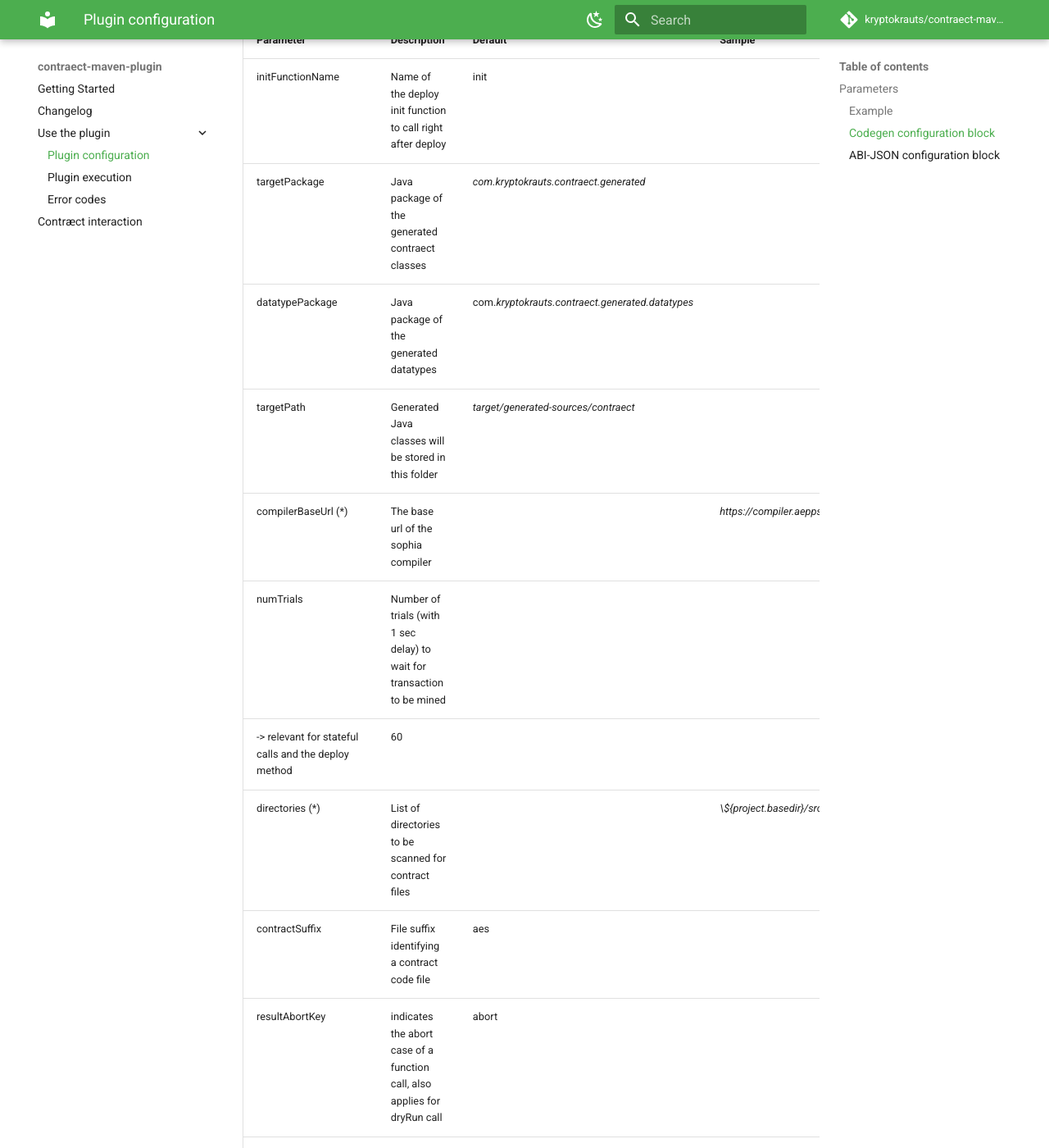
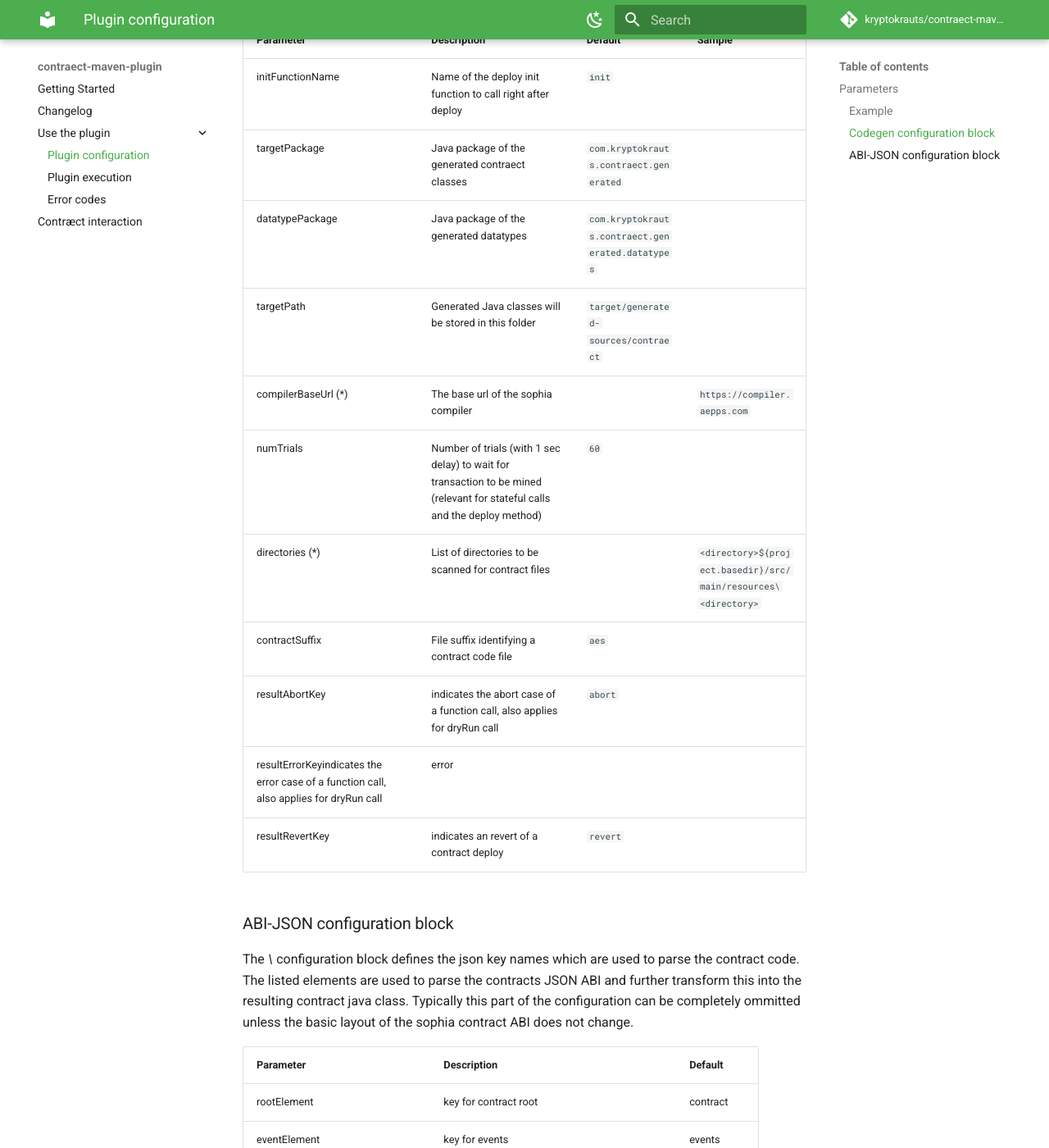
Before and after one commit to kryptokrauts/contraect-maven-plugin, an MkDocs documentation site: the page built from docs/use-the-plugin/plugin-configuration.md, in a window 1280 px wide and 1400 px high, scrolled down 948 px. Shown: the whole window at 82% size. Built offline with MkDocs 1.6.1 and Material for MkDocs 9.7.7, drawn with Linux system fonts in a browser that asks for light colours; comment, search, counter and statistics services are not loaded.

Commit message:
Update docs/use-the-plugin/plugin-configuration.md
Co-authored-by: Marco Walz <8124114+marc0olo@users.noreply.github.com>

```diff
--- a/docs/use-the-plugin/plugin-configuration.md
+++ b/docs/use-the-plugin/plugin-configuration.md
@@ -33,18 +33,17 @@ The `<codegen>` configuration block contains the general parameters for the plug
 
 | Parameter                                                                               | Description                                                               | Default                                          | Sample                                                          |
 | --------------------------------------------------------------------------------------- | ------------------------------------------------------------------------- | ------------------------------------------------ | --------------------------------------------------------------- |
-| initFunctionName                                                                        | Name of the deploy init function to call right after deploy               | init                                             |                                                                 |
-| targetPackage                                                                           | Java package of the generated contraect classes                           | *com.kryptokrauts.contraect.generated*           |                                                                 |
-| datatypePackage                                                                         | Java package of the generated datatypes                                   | com.*kryptokrauts.contraect.generated.datatypes* |                                                                 |
-| targetPath                                                                              | Generated Java classes will be stored in this folder                      | *target/generated-sources/contraect*             |                                                                 |
-| compilerBaseUrl (*)                                                                     | The base url of the sophia compiler                                       |                                                  | *https://compiler.aepps.com*                                    |
-| numTrials                                                                               | Number of trials (with 1 sec delay) to wait for transaction to be mined   |
-| -> relevant for stateful calls and the deploy method                                    | 60                                                                        |                                                  |
-| directories (*)                                                                         | List of directories to be scanned for contract files                      |                                                  | *\<directory>${project.basedir}/src/main/resources\<directory>* |
-| contractSuffix                                                                          | File suffix identifying a contract code file                              | aes                                              |                                                                 |
-| resultAbortKey                                                                          | indicates the abort case of a function call, also applies for dryRun call | abort                                            |                                                                 |
-| resultErrorKeyindicates the error case of a function call, also applies for dryRun call | error                                                                     |                                                  |
-| resultRevertKey                                                                         | indicates an revert of a contract deploy                                  | revert                                           |                                                                 |
+| initFunctionName                                                                        | Name of the deploy init function to call right after deploy               | `init`                                           |                                                                 |
+| targetPackage                                                                           | Java package of the generated contraect classes                           | `com.kryptokrauts.contraect.generated`           |                                                                 |
+| datatypePackage                                                                         | Java package of the generated datatypes                                   | `com.kryptokrauts.contraect.generated.datatypes` |                                                                 |
+| targetPath                                                                              | Generated Java classes will be stored in this folder                      | `target/generated-sources/contraect`             |                                                                 |
+| compilerBaseUrl (*)                                                                     | The base url of the sophia compiler                                       |                                                  | `https://compiler.aepps.com`                                    |
+| numTrials                                                                               | Number of trials (with 1 sec delay) to wait for transaction to be mined (relevant for stateful calls and the deploy method)  | `60` |                                                          |
+| directories (*)                                                                         | List of directories to be scanned for contract files                      |                                                  | `<directory>${project.basedir}/src/main/resources\<directory>`  |
+| contractSuffix                                                                          | File suffix identifying a contract code file                              | `aes`                                            |                                                                 |
+| resultAbortKey                                                                          | indicates the abort case of a function call, also applies for dryRun call | `abort`                                          |                                                                 |
+| resultErrorKeyindicates the error case of a function call, also applies for dryRun call | error                                                                     |                                                  |                                                                 |
+| resultRevertKey                                                                         | indicates an revert of a contract deploy                                  | `revert`                                         |                                                                 |
 
 ### ABI-JSON configuration block
 The *\<abi-json>* configuration block defines the json key names which are used to parse the contract code. The listed elements are used to parse the contracts JSON ABI and further transform this into the resulting contract java class. Typically this part of the configuration can be completely ommitted unless the basic layout of the sophia contract ABI does not change.
```
